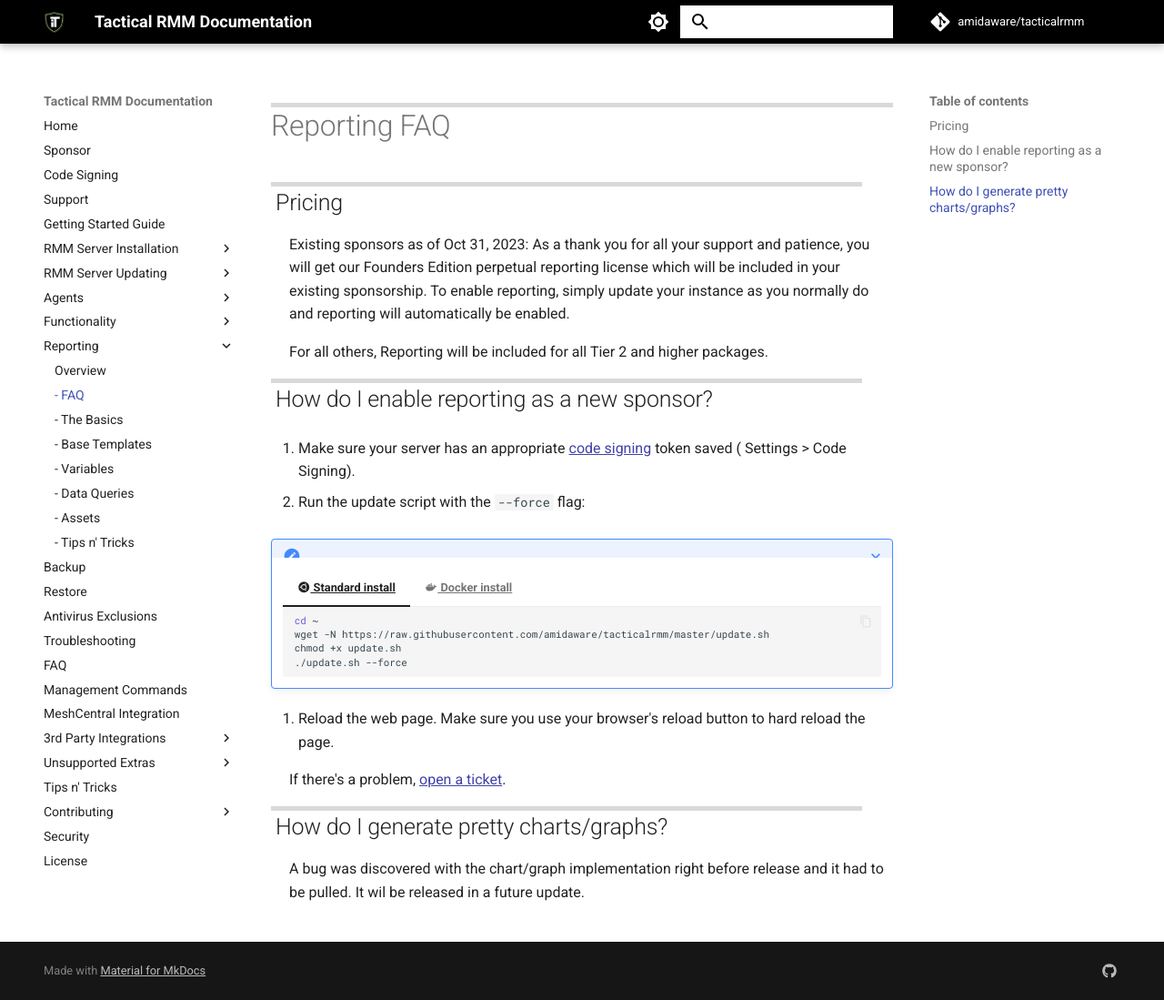
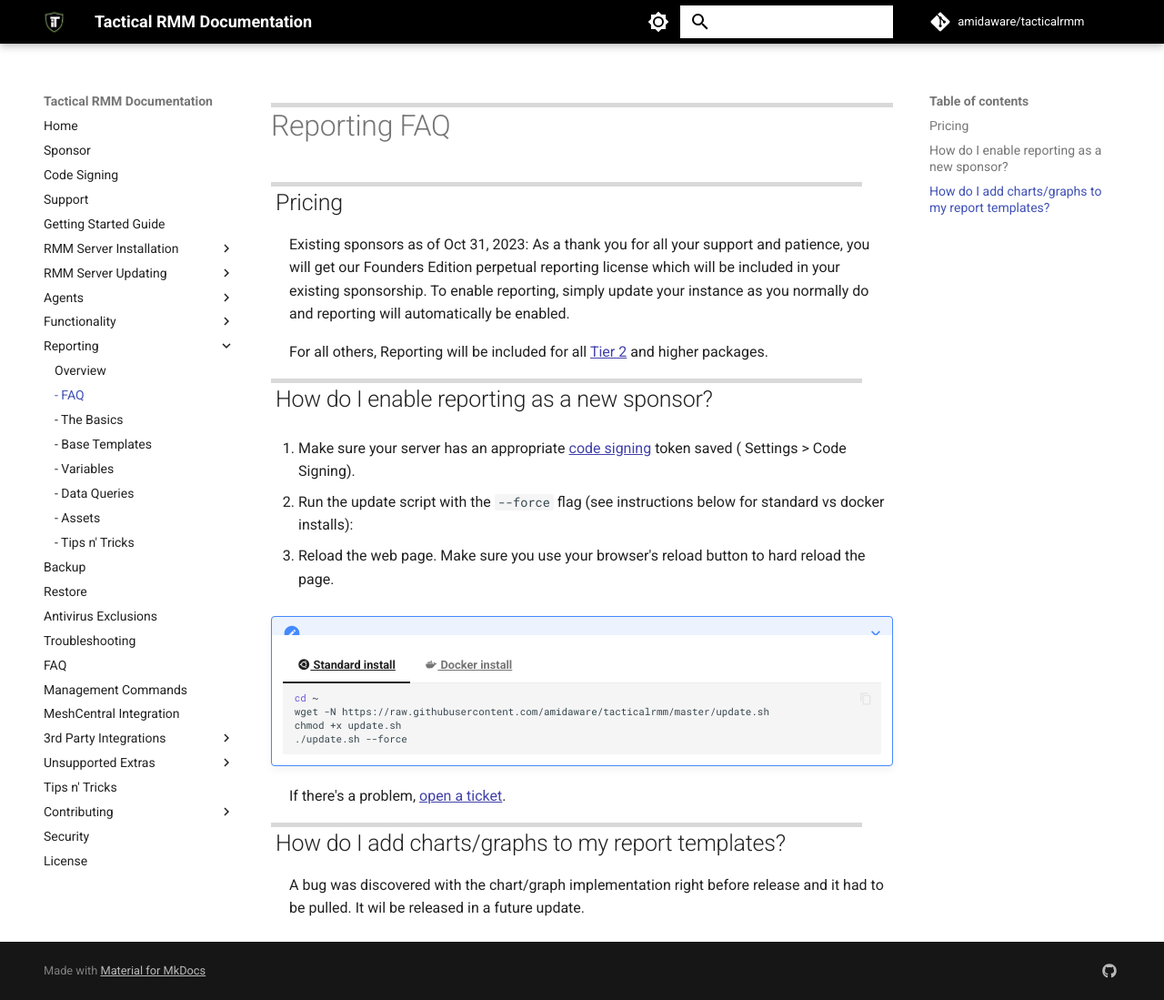
Before and after one commit to amidaware/trmm-docs, an MkDocs documentation site: the page built from docs/ee/reporting/functions/faq.md, in a window 1280 px wide and 1099 px high. Shown: the whole window at 91% size. Built offline with MkDocs 1.6.1 and Material for MkDocs 9.7.7, drawn with Linux system fonts in a browser that asks for light colours; comment, search, counter and statistics services are not loaded.

Commit message:
update faq

````diff
--- a/docs/ee/reporting/functions/faq.md
+++ b/docs/ee/reporting/functions/faq.md
@@ -4,13 +4,15 @@
 
 Existing sponsors as of Oct 31, 2023: As a thank you for all your support and patience, you will get our Founders Edition perpetual reporting license which will be included in your existing sponsorship. To enable reporting, simply update your instance as you normally do and reporting will automatically be enabled.
 
-For all others, Reporting will be included for all Tier 2 and higher packages.
+For all others, Reporting will be included for all [Tier 2](../../../sponsor.md#sponsor-with-stripe-or-paypal) and higher packages.
 
 ## How do I enable reporting as a new sponsor?
 
 1. Make sure your server has an appropriate [code signing](../../../code_signing.md) token saved ( Settings > Code Signing).
 
-2. Run the update script with the `--force` flag:
+2. Run the update script with the `--force` flag (see instructions below for standard vs docker installs):
+
+3. Reload the web page. Make sure you use your browser's reload button to hard reload the page.
 
 ???+ note ""
 
@@ -30,10 +32,8 @@
         docker compose up -d
         ```
 
-3. Reload the web page. Make sure you use your browser's reload button to hard reload the page.
-
 If there's a problem, [open a ticket](https://support.amidaware.com).
 
-## How do I generate pretty charts/graphs?
+## How do I add charts/graphs to my report templates?
 
 A bug was discovered with the chart/graph implementation right before release and it had to be pulled. It wil be released in a future update.
````
